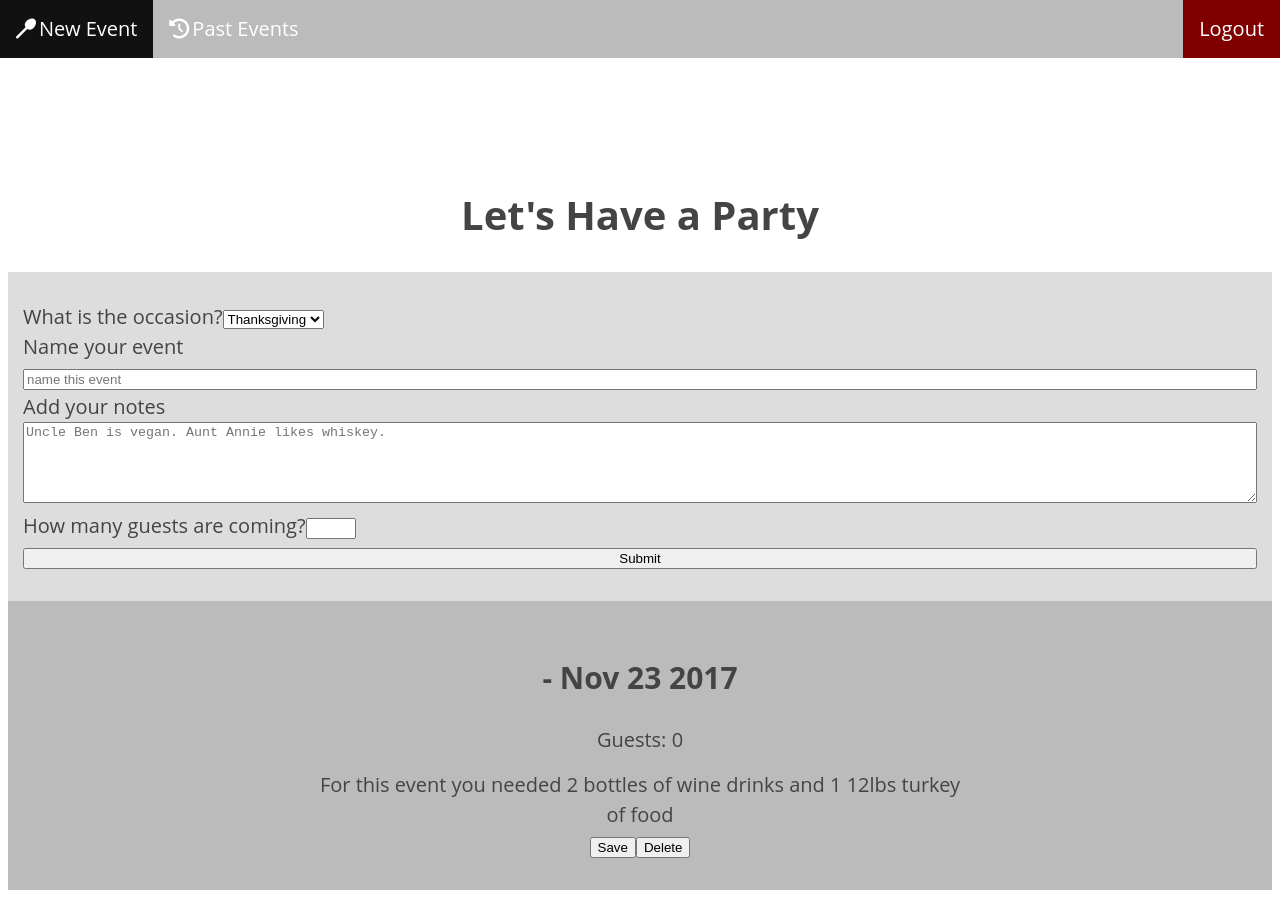
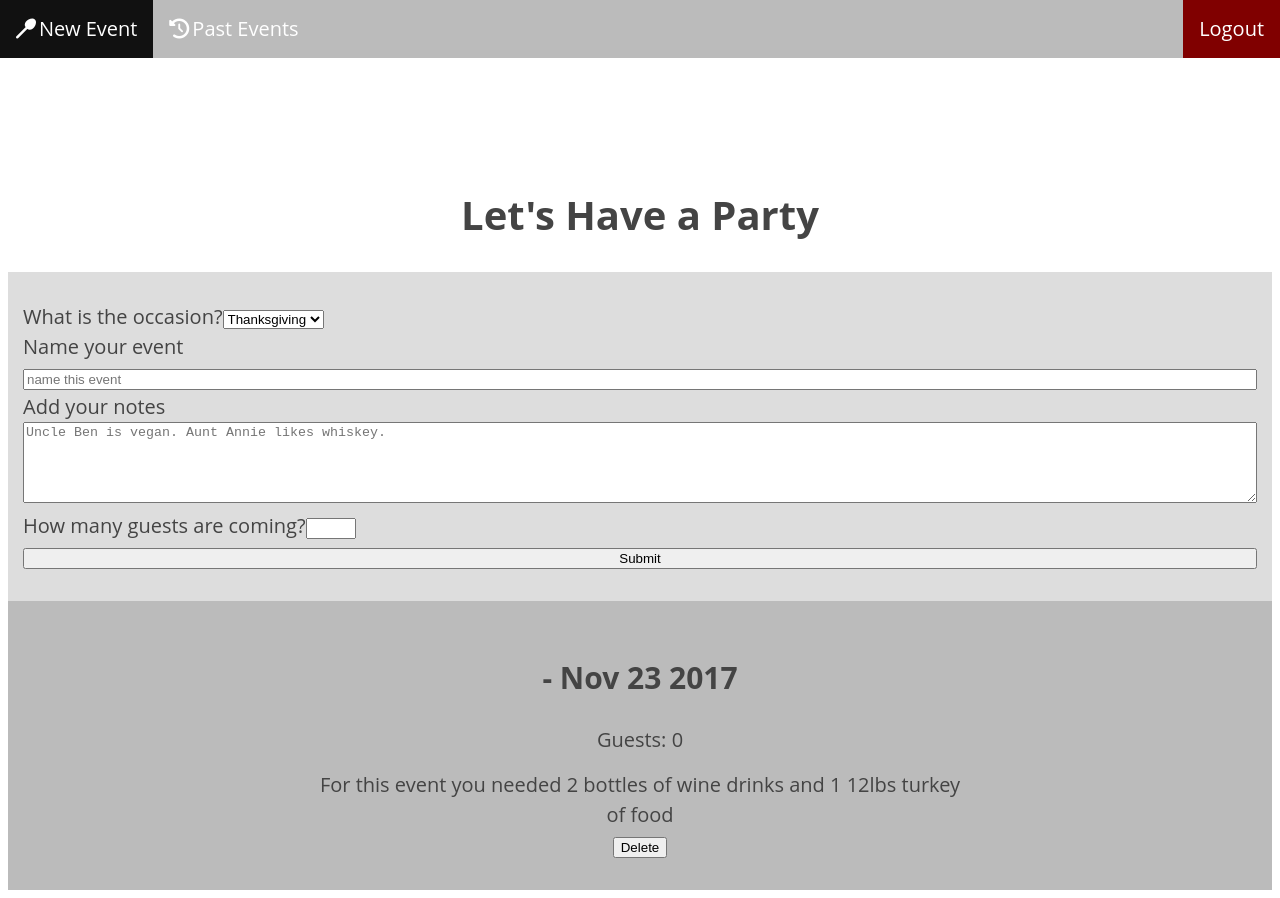
Before and after one commit to steffencrespo/the-perfect-meal, a React (Create React App) app: page /new-event in a window 1280 px wide. Built offline with nearby package versions, Linux system fonts and the light colour scheme.

Commit message:
inverts logic for hidden button

```diff
--- a/src/components/event-summary.js
+++ b/src/components/event-summary.js
@@ -13,7 +13,7 @@ export function EventSummary(props) {
       </header>
       <p> Guests: { props.guestCount }</p>
       <p>For this event you needed { props.drinks } drinks and { props.food } of food</p>
-      <button hidden={props.editing}>Save</button>
+      <button hidden={!props.editing}>Save</button>
       <button onClick={ () => props.dispatch(deleteEvent(props.id))} >Delete</button>
     </section>
   );
```
